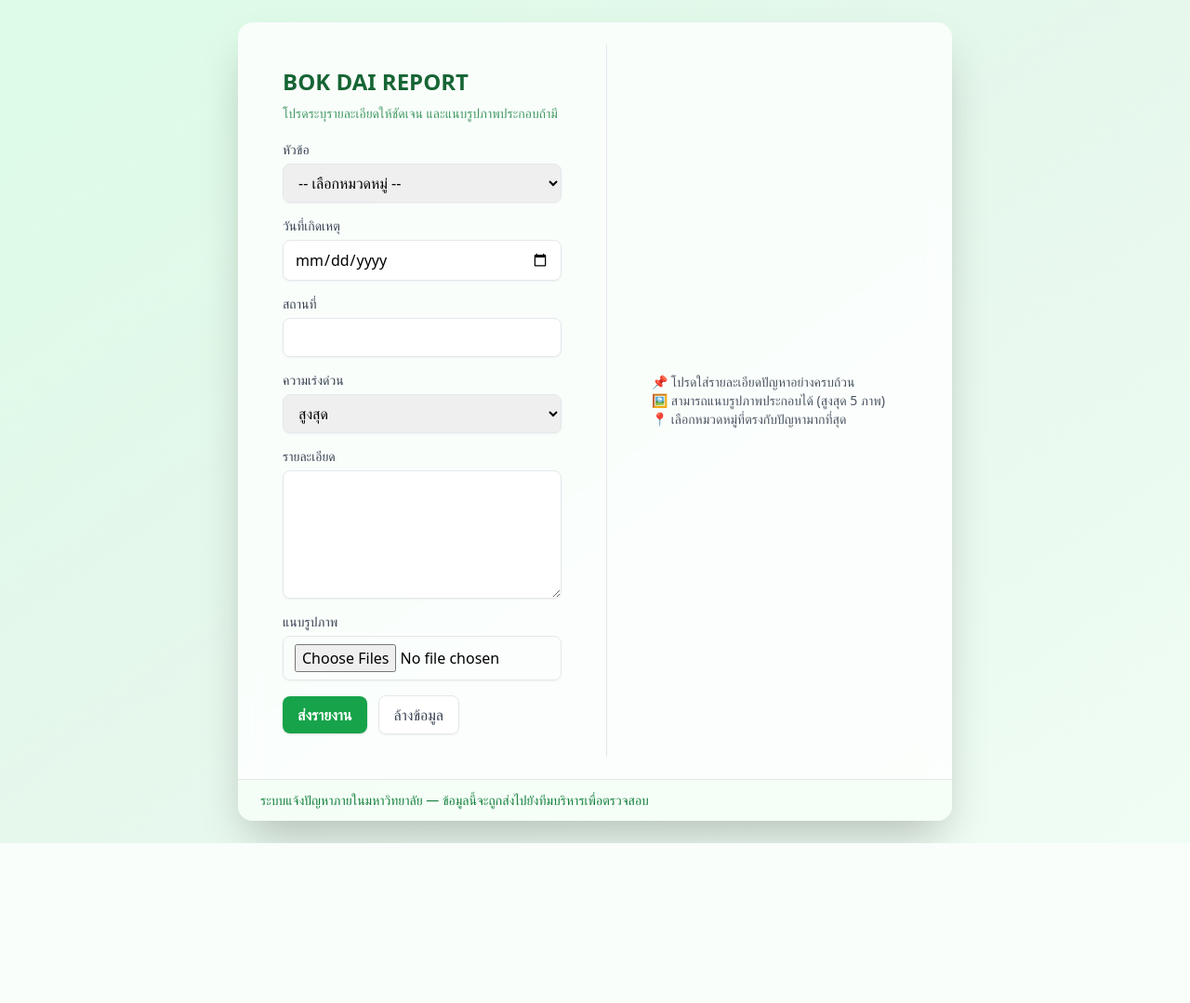
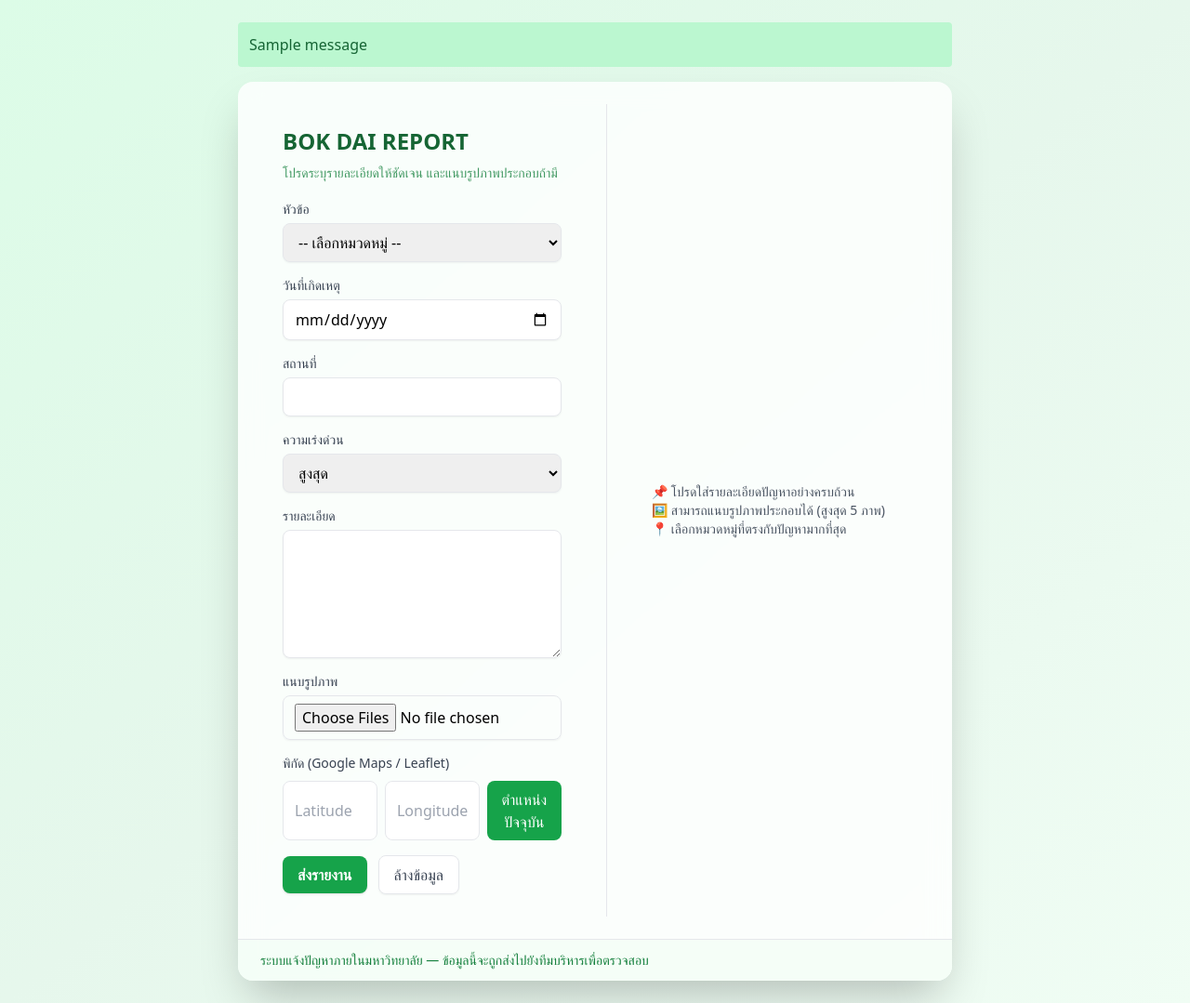
Before and after one commit to SpriteUm/Bok-Dai, a Flask app: template templates/report.html in a window 1280 px wide. Shown: the whole page at 93% size. Before the commit the page ends 907 px from the top, so only its background shows below. Run offline with Flask 3, Linux system fonts and the light colour scheme; the template is opened without the code that fills it: values that come from a table or form of the project are taken from there, others are empty; tables that the repository leaves empty hold one stand-in row (values such as "Sample post"); one stand-in notice (Sample message) is shown; some libraries are stand-ins or nearby versions.

Commit message:
Report database

```diff
--- a/app.py
+++ b/app.py
@@ -1,25 +1,26 @@
 from flask import Flask, render_template
-from flask_sqlalchemy import SQLAlchemy
-from flask_login import LoginManager
-from models import db
-from models.user import User
+from flask_login import LoginManager, UserMixin, login_required
 from routes.report import report_bp
 
 app = Flask(__name__)
 app.config['SECRET_KEY'] = 'your-secret-key'
-app.config['SQLALCHEMY_DATABASE_URI'] = 'sqlite:///database.db'
-app.config['SQLALCHEMY_TRACK_MODIFICATIONS'] = False
-db.init_app(app)
 
 login_manager = LoginManager()
 login_manager.init_app(app)
 login_manager.login_view = "auth.login"
 
+# ตัวอย่าง User class แบบง่าย
+class User(UserMixin):
+    def __init__(self, id):
+        self.id = id
+
+# ตัวอย่าง user loader
 @login_manager.user_loader
 def load_user(user_id):
-    return User.query.get(int(user_id))
+    return User(user_id)
 
 @app.route('/')
+@login_required
 def indexuser():
     return render_template('index.html')
 
@@ -27,6 +28,4 @@ def indexuser():
 app.register_blueprint(report_bp)
 
 if __name__ == '__main__':
-    with app.app_context():
-        db.create_all()
     app.run(debug=True)
--- a/routes/report.py
+++ b/routes/report.py
@@ -1,13 +1,18 @@
-from flask import Blueprint, render_template, redirect, url_for, flash
-from flask_login import current_user, login_required
+import os
+from flask import Blueprint, render_template, redirect, url_for, flash, request, current_app
+from flask_login import login_required
 from flask_wtf import FlaskForm
-from wtforms import StringField, SubmitField, SelectField, TextAreaField
+from wtforms import StringField, SelectField, TextAreaField, SubmitField, DateField
 from wtforms.validators import DataRequired
-from wtforms.fields import FloatField, DateField
-from models.issue import Issue
-from models import db
+from werkzeug.utils import secure_filename
+from datetime import datetime
+from models.report_model import db, Report
 
-# สร้างฟอร์มรายงาน
+report_bp = Blueprint('report', __name__, template_folder='../templates')
+
+UPLOAD_FOLDER = 'static/uploads'
+os.makedirs(UPLOAD_FOLDER, exist_ok=True)
+
 class ReportForm(FlaskForm):
     category = SelectField('หัวข้อ', choices=[
         ('', '-- เลือกหมวดหมู่ --'),
@@ -17,46 +22,47 @@ class ReportForm(FlaskForm):
         ('ไฟฟ้า', 'ไฟฟ้า'),
         ('อื่นๆ', 'อื่นๆ')
     ], validators=[DataRequired()])
-
+    other_text = StringField('อื่นๆ')
     detail = TextAreaField('รายละเอียด', validators=[DataRequired()])
     date_reported = DateField('วันที่เกิดเหตุ', format='%Y-%m-%d', validators=[DataRequired()])
     location_text = StringField('สถานที่', validators=[DataRequired()])
-
     urgency = SelectField('ความเร่งด่วน', choices=[
-        ('🔴', 'สูงสุด'),
-        ('🟠', 'ปานกลาง'),
-        ('🟢', 'ต่ำ')
+        ('🔴', 'สูงสุด'), ('🟠', 'ปานกลาง'), ('🟢', 'ต่ำ')
     ], validators=[DataRequired()])
-
-    lat = FloatField('Latitude')
-    lng = FloatField('Longitude')
+    lat = StringField('ละติจูด')
+    lng = StringField('ลองจิจูด')
     submit = SubmitField('ส่งรายงาน')
 
-
-# สร้าง Blueprint
-report_bp = Blueprint('report', __name__)
-
-@report_bp.route('/report', methods=['GET', 'POST'])
+@report_bp.route('/', methods=['GET','POST'])
 @login_required
 def report():
     form = ReportForm()
     if form.validate_on_submit():
-        try:
-            issue = Issue(
-                category=form.category.data,
-                detail=form.detail.data,
-                date_reported=form.date_reported.data,
-                location_text=form.location_text.data,
-                urgency=form.urgency.data,
-                lat=form.lat.data if form.lat.data else None,
-                lng=form.lng.data if form.lng.data else None,
-                user_id=current_user.id
-            )
-            db.session.add(issue)
-            db.session.commit()
-            flash("ส่งรายงานเรียบร้อยแล้ว ✅", "success")
-            return redirect(url_for('indexuser'))
-        except Exception as e:
-            db.session.rollback()
-            flash("เกิดข้อผิดพลาดในการส่งรายงาน: " + str(e), "error")
+        # เก็บรูป
+        filenames = []
+        files = request.files.getlist('images[]')
+        for f in files:
+            if f.filename:
+                fname = secure_filename(f.filename)
+                f.save(os.path.join(UPLOAD_FOLDER, fname))
+                filenames.append(fname)
+
+        # บันทึกลง database
+        new_report = Report(
+            category=form.category.data,
+            other_text=form.other_text.data,
+            detail=form.detail.data,
+            date_reported=form.date_reported.data,
+            location_text=form.location_text.data,
+            urgency=form.urgency.data,
+            lat=float(form.lat.data) if form.lat.data else None,
+            lng=float(form.lng.data) if form.lng.data else None,
+            image_filenames=",".join(filenames)
+        )
+        db.session.add(new_report)
+        db.session.commit()
+
+        flash("ส่งรายงานเรียบร้อยแล้ว!", "success")
+        return redirect(url_for('report.report'))
+
     return render_template('report.html', form=form)
--- a/templates/report.html
+++ b/templates/report.html
@@ -6,10 +6,22 @@
   <title>รายงานปัญหา - BOK DAI</title>
   <script src="https://cdn.tailwindcss.com"></script>
 </head>
-
 <body class="min-h-screen bg-gradient-to-br from-green-100 via-[#e6f7ec] to-green-50 flex items-start justify-center p-6">
   <div class="w-full max-w-3xl">
 
+    <!-- Flash Messages -->
+    {% with messages = get_flashed_messages(with_categories=true) %}
+      {% if messages %}
+        <div class="mb-4">
+          {% for category, message in messages %}
+            <div class="p-3 rounded mb-2
+                        {% if category == 'success' %}bg-green-200 text-green-800{% else %}bg-red-200 text-red-800{% endif %}">
+              {{ message }}
+            </div>
+          {% endfor %}
+        </div>
+      {% endif %}
+    {% endwith %}
 
     <div class="rounded-2xl shadow-2xl overflow-hidden bg-white/80 backdrop-blur-md">
       <div class="grid md:grid-cols-2 gap-6 p-6">
@@ -24,8 +36,7 @@
           <!-- หมวดหมู่ -->
           <label class="block mb-3">
             {{ form.category.label(class="text-sm font-medium text-gray-700") }}
-            {{ form.category(class="mt-1 block w-full rounded-lg border px-3 py-2 shadow-sm
-                                      focus:outline-none focus:ring-2 focus:ring-green-300") }}
+            {{ form.category(class="mt-1 block w-full rounded-lg border px-3 py-2 shadow-sm focus:outline-none focus:ring-2 focus:ring-green-300") }}
             {% for error in form.category.errors %}
               <div class="text-xs text-red-600 mt-1">{{ error }}</div>
             {% endfor %}
@@ -34,17 +45,15 @@
           <!-- ช่องอื่นๆ -->
           <label id="otherWrapper" class="block mb-3 hidden">
             <span class="text-sm font-medium text-gray-700">โปรดระบุปัญหา</span>
-            <input name="otherText" id="otherText"
-              class="mt-1 block w-full rounded-lg border px-3 py-2 shadow-sm
-                     focus:outline-none focus:ring-2 focus:ring-green-300"
+            <input name="other_text" id="otherText"
+              class="mt-1 block w-full rounded-lg border px-3 py-2 shadow-sm focus:outline-none focus:ring-2 focus:ring-green-300"
               placeholder="พิมพ์รายละเอียดปัญหาที่ไม่อยู่ในหมวดหมู่" />
           </label>
 
           <!-- วันที่เกิดเหตุ -->
           <label class="block mb-3">
             {{ form.date_reported.label(class="text-sm font-medium text-gray-700") }}
-            {{ form.date_reported(class="mt-1 block w-full rounded-lg border px-3 py-2 shadow-sm
-                                           focus:outline-none focus:ring-2 focus:ring-green-300") }}
+            {{ form.date_reported(class="mt-1 block w-full rounded-lg border px-3 py-2 shadow-sm focus:outline-none focus:ring-2 focus:ring-green-300") }}
             {% for error in form.date_reported.errors %}
               <div class="text-xs text-red-600 mt-1">{{ error }}</div>
             {% endfor %}
@@ -53,8 +62,7 @@
           <!-- สถานที่ -->
           <label class="block mb-3">
             {{ form.location_text.label(class="text-sm font-medium text-gray-700") }}
-            {{ form.location_text(class="mt-1 block w-full rounded-lg border px-3 py-2 shadow-sm
-                                           focus:outline-none focus:ring-2 focus:ring-green-300") }}
+            {{ form.location_text(class="mt-1 block w-full rounded-lg border px-3 py-2 shadow-sm focus:outline-none focus:ring-2 focus:ring-green-300") }}
             {% for error in form.location_text.errors %}
               <div class="text-xs text-red-600 mt-1">{{ error }}</div>
             {% endfor %}
@@ -63,8 +71,7 @@
           <!-- ความเร่งด่วน -->
           <label class="block mb-3">
             {{ form.urgency.label(class="text-sm font-medium text-gray-700") }}
-            {{ form.urgency(class="mt-1 block w-full rounded-lg border px-3 py-2 shadow-sm
-                                      focus:outline-none focus:ring-2 focus:ring-green-300") }}
+            {{ form.urgency(class="mt-1 block w-full rounded-lg border px-3 py-2 shadow-sm focus:outline-none focus:ring-2 focus:ring-green-300") }}
             {% for error in form.urgency.errors %}
               <div class="text-xs text-red-600 mt-1">{{ error }}</div>
             {% endfor %}
@@ -73,8 +80,7 @@
           <!-- รายละเอียด -->
           <label class="block mb-3">
             {{ form.detail.label(class="text-sm font-medium text-gray-700") }}
-            {{ form.detail(rows="5", class="mt-1 block w-full rounded-lg border px-3 py-2 shadow-sm
-                                             focus:outline-none focus:ring-2 focus:ring-green-300") }}
+            {{ form.detail(rows="5", class="mt-1 block w-full rounded-lg border px-3 py-2 shadow-sm focus:outline-none focus:ring-2 focus:ring-green-300") }}
             {% for error in form.detail.errors %}
               <div class="text-xs text-red-600 mt-1">{{ error }}</div>
             {% endfor %}
@@ -84,8 +90,20 @@
           <label class="block mb-3">
             <span class="text-sm font-medium text-gray-700">แนบรูปภาพ</span>
             <input type="file" name="images[]" multiple
-              class="mt-1 block w-full rounded-lg border px-3 py-2 shadow-sm
-                     focus:outline-none focus:ring-2 focus:ring-green-300" />
+              class="mt-1 block w-full rounded-lg border px-3 py-2 shadow-sm focus:outline-none focus:ring-2 focus:ring-green-300" />
+          </label>
+
+          <!-- GPS / Google Maps -->
+          <label class="block mb-3">
+            <span class="text-sm font-medium text-gray-700">พิกัด (Google Maps / Leaflet)</span>
+            <div class="flex gap-2 mt-2">
+              <input type="text" name="lat" id="lat" placeholder="Latitude"
+                     class="rounded-lg border px-3 py-2 w-1/2">
+              <input type="text" name="lng" id="lng" placeholder="Longitude"
+                     class="rounded-lg border px-3 py-2 w-1/2">
+              <button type="button" id="btnUseLocation"
+                      class="px-3 py-2 bg-green-600 text-white rounded-lg">ตำแหน่งปัจจุบัน</button>
+            </div>
           </label>
 
           <!-- ปุ่ม -->
@@ -114,20 +132,27 @@
     </div>
   </div>
 
+  <!-- JS -->
   <script>
     // แสดงช่อง "อื่นๆ" ถ้าเลือก other
     const category = document.getElementById("category");
     const otherWrapper = document.getElementById("otherWrapper");
-
     if (category) {
       category.addEventListener("change", () => {
-        if (category.value === "อื่นๆ") {
-          otherWrapper.classList.remove("hidden");
-        } else {
-          otherWrapper.classList.add("hidden");
-        }
+        if (category.value === "อื่นๆ") otherWrapper.classList.remove("hidden");
+        else otherWrapper.classList.add("hidden");
       });
     }
+
+    // ปุ่ม GPS
+    const btnUseLocation = document.getElementById("btnUseLocation");
+    btnUseLocation.addEventListener("click", () => {
+      if (!navigator.geolocation) { alert("เบราว์เซอร์ไม่รองรับ GPS"); return; }
+      navigator.geolocation.getCurrentPosition(pos => {
+        document.getElementById("lat").value = pos.coords.latitude;
+        document.getElementById("lng").value = pos.coords.longitude;
+      }, err => alert("ไม่สามารถดึงพิกัดได้: " + err.message));
+    });
   </script>
 </body>
 </html>
```
Also changed, not shown: report.db (added).
